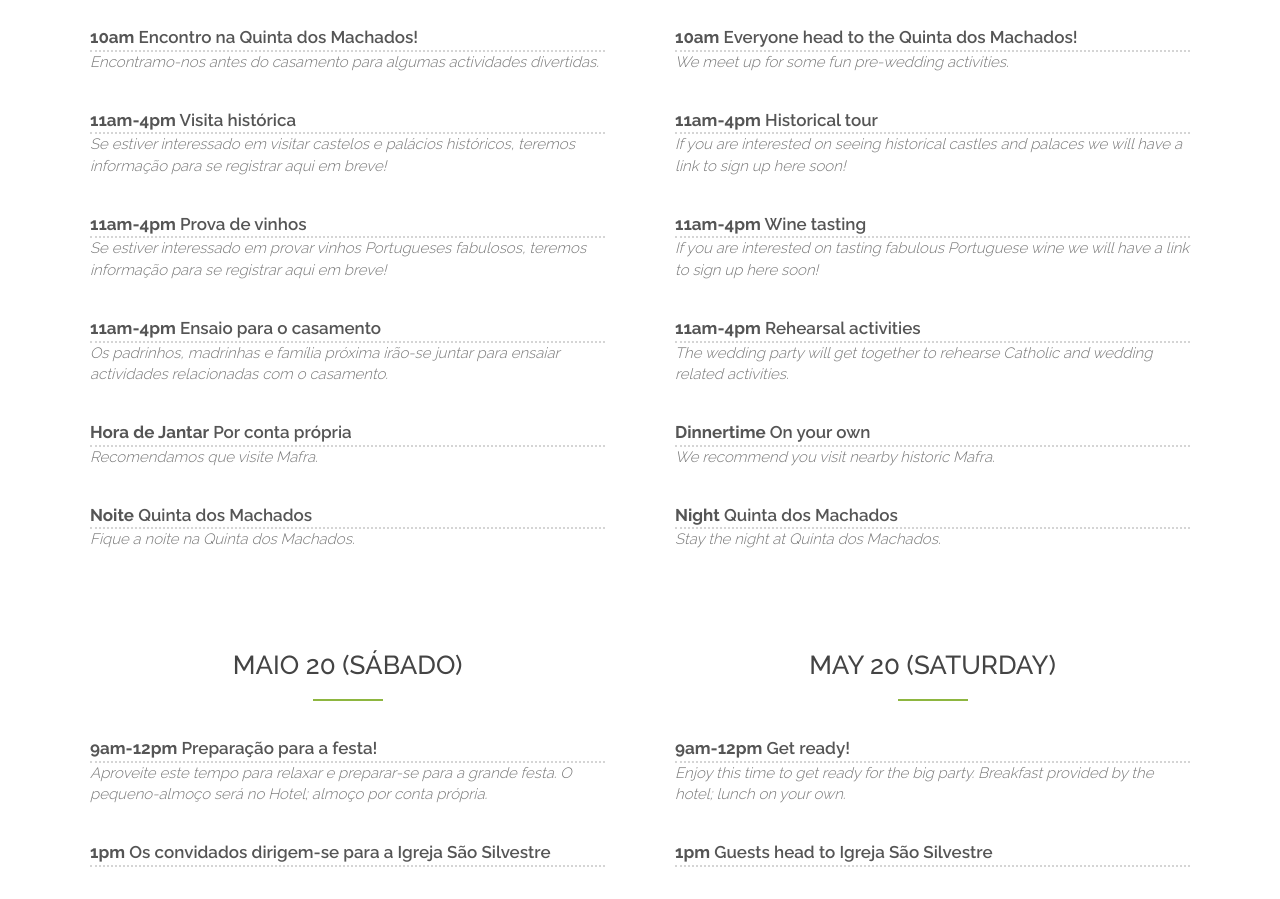
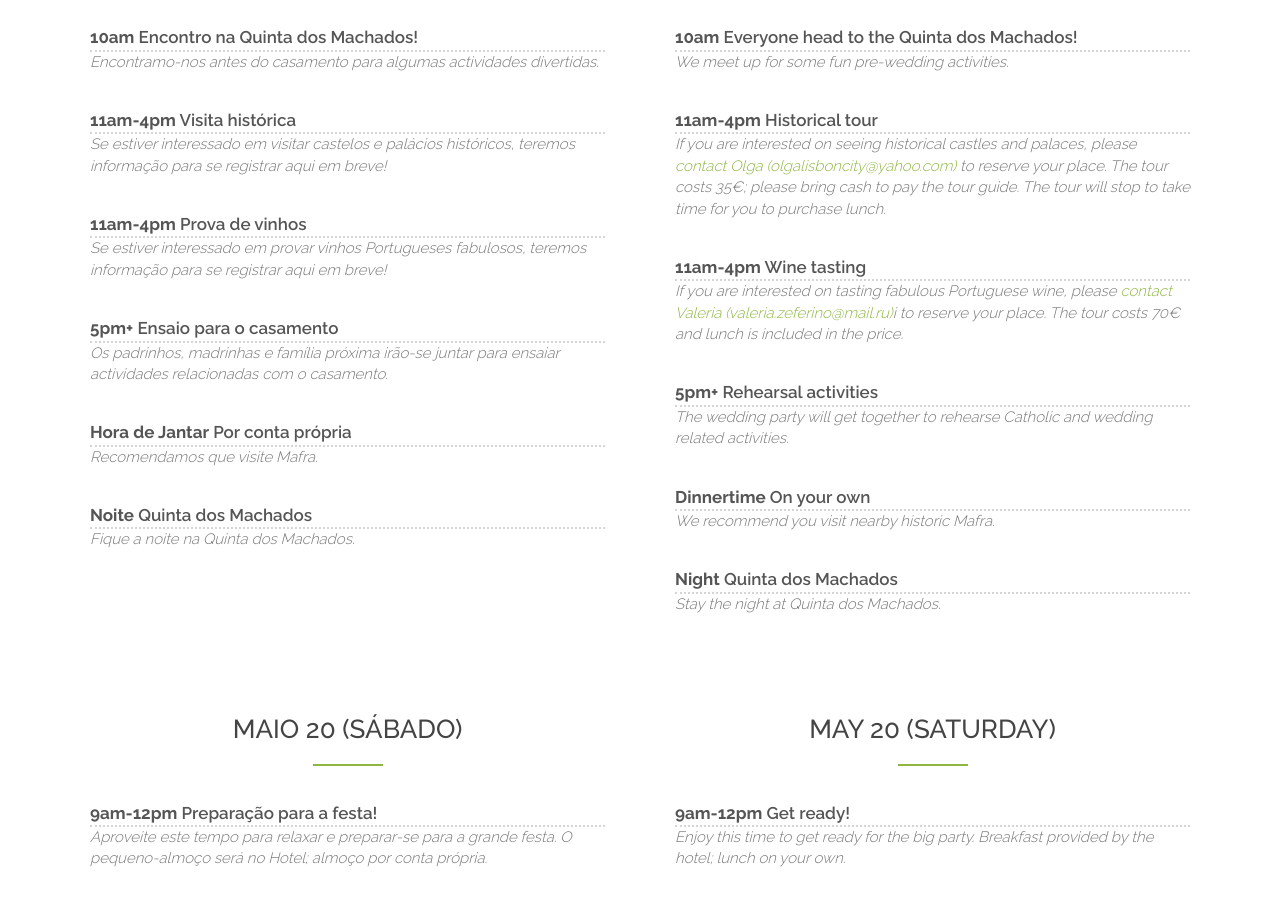
Before and after one commit to justinemarie/wedding_website, a plain HTML site: page index.html in a window 1280 px wide. Shown: the part 1840-2739 px from the top of the page. Drawn offline with Linux system fonts and the light colour scheme.

Commit message:
fix tour info.

```diff
--- a/index.html
+++ b/index.html
@@ -119,7 +119,7 @@
                   <div class="menu-item-description"> Se estiver interessado em provar vinhos Portugueses fabulosos, teremos informação para se registrar aqui em breve!</div>
                 </div>
                 <div class="menu-item">
-                  <div class="menu-item-name"><b>11am-4pm</b> Ensaio para o casamento</div>
+                  <div class="menu-item-name"><b>5pm+</b> Ensaio para o casamento</div>
                   <div class="menu-item-description"> Os padrinhos, madrinhas e família próxima irão-se juntar para ensaiar actividades relacionadas com o casamento. </div>
                 </div>
                 <div class="menu-item">
@@ -145,14 +145,14 @@
                 </div>
                 <div class="menu-item">
                   <div class="menu-item-name"><b>11am-4pm</b> Historical tour</div>
-                  <div class="menu-item-description"> If you are interested on seeing historical castles and palaces we will have a link to sign up here soon!</div>
+                  <div class="menu-item-description"> If you are interested on seeing historical castles and palaces, please <a href="mailto:olgalisboncity@yahoo.com">contact Olga (olgalisboncity@yahoo.com)</a> to reserve your place. The tour costs 35€; please bring cash to pay the tour guide. The tour will stop to take time for you to purchase lunch.</div>
                 </div>
                 <div class="menu-item">
                   <div class="menu-item-name"><b>11am-4pm</b> Wine tasting</div>
-                  <div class="menu-item-description"> If you are interested on tasting fabulous Portuguese wine we will have a link to sign up here soon!</div>
+                  <div class="menu-item-description"> If you are interested on tasting fabulous Portuguese wine, please <a href="mailto:valeria.zeferino@mail.ru">contact Valeria (valeria.zeferino@mail.ru)</a>i to reserve your place. The tour costs 70€ and lunch is included in the price.</div>
                 </div>
                 <div class="menu-item">
-                  <div class="menu-item-name"><b>11am-4pm</b> Rehearsal activities</div>
+                  <div class="menu-item-name"><b>5pm+</b> Rehearsal activities</div>
                   <div class="menu-item-description"> The wedding party will get together to rehearse Catholic and wedding related activities.</div>
                 </div>
                 <div class="menu-item">
```
